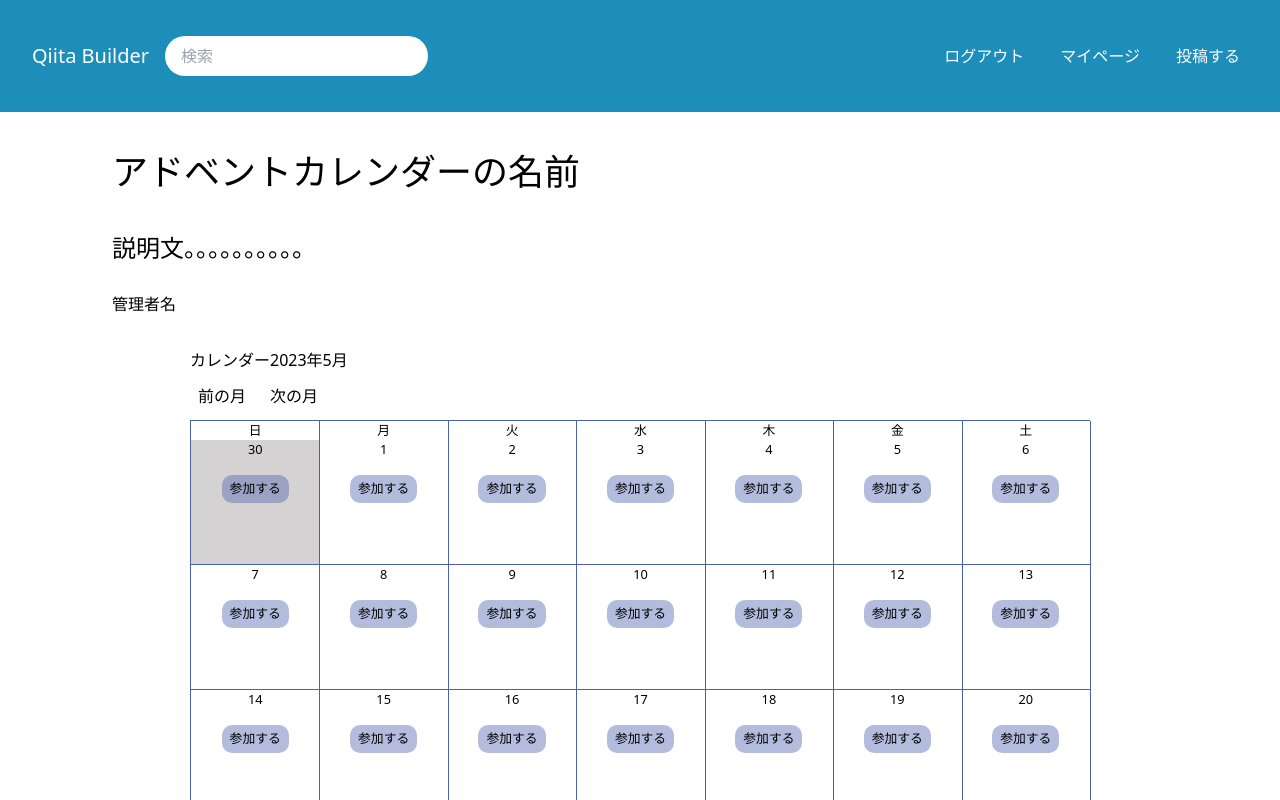
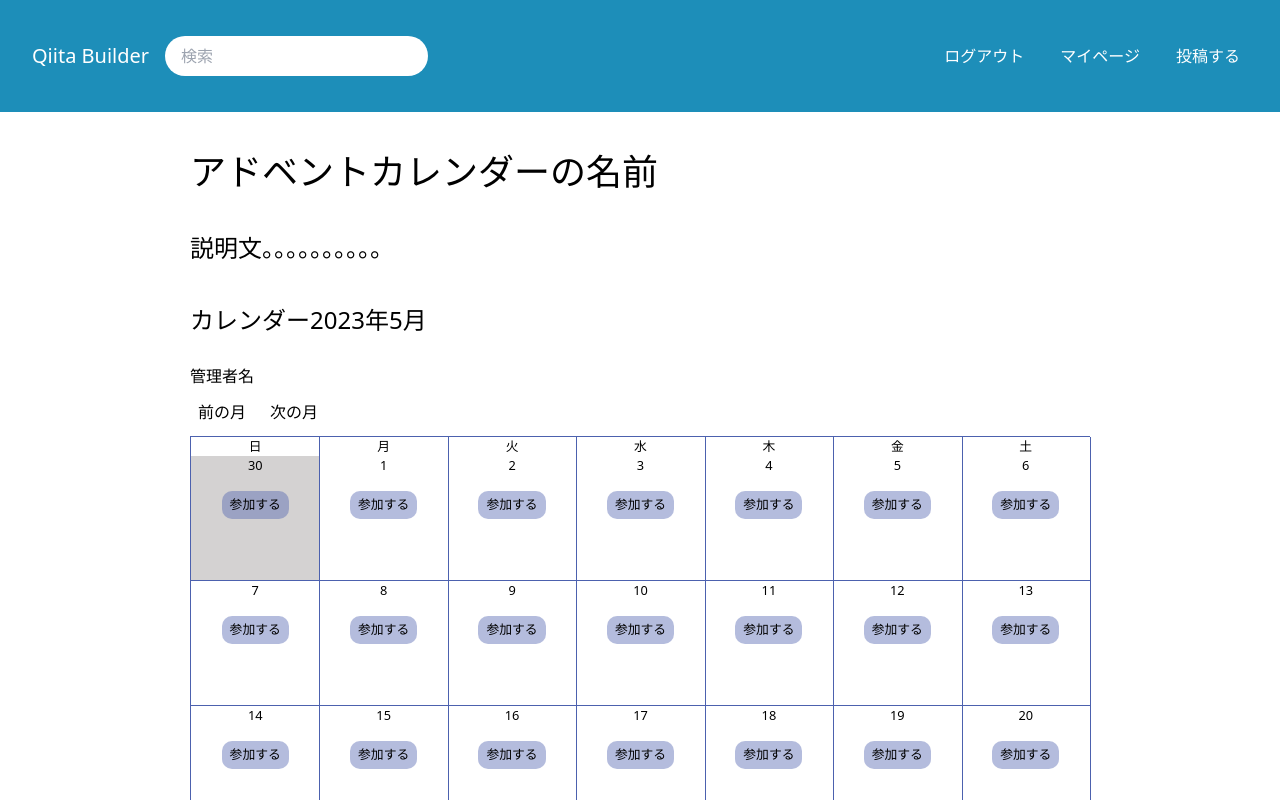
Before and after one commit to KonishiTatsuki/qiita-builder, a Nuxt app: page /advent in a window 1280 px wide. Shown: the top 800 px of the page. Built offline with nearby package versions, Linux system fonts and the light colour scheme.

Commit message:
:art: アドベントカレンダーの土台を調整　投稿ボタン追加

```diff
--- a/components/Calendar.vue
+++ b/components/Calendar.vue
@@ -1,6 +1,11 @@
 <template>
   <div class="content">
-    <h2>カレンダー{{ displayMonth }}</h2>
+    <div>
+      <h1 class="title">アドベントカレンダーの名前</h1>
+      <h2 class="subtitle">説明文。。。。。。。。。。</h2>
+    </div>
+    <h2 class="subtitle">カレンダー{{ displayMonth }}</h2>
+    <p>管理者名</p>
     <div class="button-area">
       <button @click="prevMonth" class="button">前の月</button>
       <button @click="nextMonth" class="button">次の月</button>
--- a/pages/advent.vue
+++ b/pages/advent.vue
@@ -1,10 +1,5 @@
 <template>
   <div>
-    <div>
-      <h1 class="title">アドベントカレンダーの名前</h1>
-      <h2 class="subtitle">説明文。。。。。。。。。。</h2>
-    </div>
-    <p>管理者名</p>
     <Calendar />
   </div>
 </template>
```
